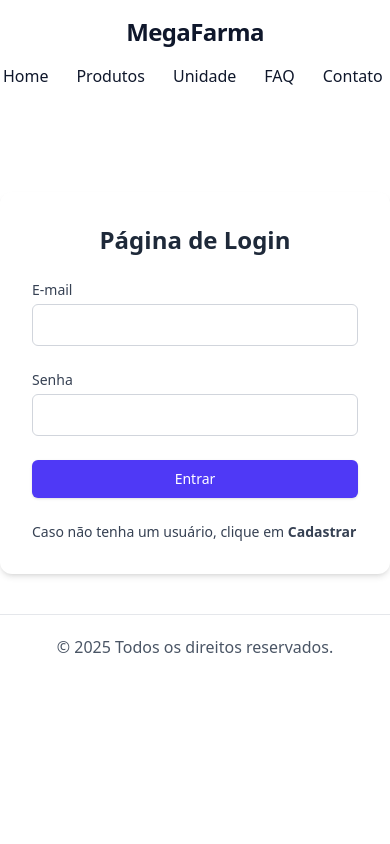
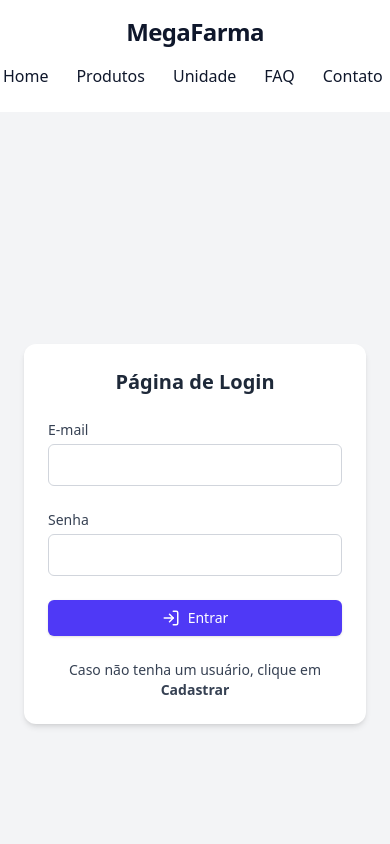
Before and after one commit to 1TDSPG-25/sistema-flow, a React (Vite) app: page /sistema-flow/login in a window 390 px wide. Shown: the top 844 px of the page. Built offline with nearby package versions, Linux system fonts and the light colour scheme; no server answers.

Commit message:
fix(css): Corrigindo responsividade da pagina login.

```diff
--- a/src/routes/Login/index.tsx
+++ b/src/routes/Login/index.tsx
@@ -2,13 +2,14 @@ import { Link, useNavigate } from "react-router-dom";
 import { useForm } from "react-hook-form";
 import { z } from "zod";
 import { zodResolver } from "@hookform/resolvers/zod";
+import { FiLogIn } from "react-icons/fi";
 import type { TipoUser } from "../../types/tipoUsuario";
 import useTheme from "../../context/useTheme";
 
 const API_URL = import.meta.env.VITE_API_URL_USUARIOS;
 
 const loginSchema = z.object({
-  email: z.email({ message: "Por favor, insira um e-mail válido." }),
+  email: z.string().email({ message: "Por favor, insira um e-mail válido." }),
   senha: z.string().min(8, { message: "A senha precisa ter no mínimo 8 caracteres." }),
 });
 
@@ -61,13 +62,18 @@ export default function LoginForm() {
   };
 
   return (
+    <main
+      className={`min-h-screen flex items-center justify-center transition-colors duration-500 px-6 sm:px-10 md:px-16 lg:px-24 xl:px-32 ${
+        isDark ? "bg-gray-900 text-gray-200" : "bg-gray-100 text-gray-900"
+      }`}
+    >
       <div
-      className={`p-8 rounded-xl shadow-md w-full max-w-md mx-auto mt-20 transition-colors duration-500 ${
+        className={`p-6 sm:p-8 md:p-10 lg:p-12 rounded-xl shadow-md w-full max-w-sm sm:max-w-md md:max-w-lg lg:max-w-xl transition-colors duration-500 ${
           isDark ? "bg-gray-800 text-gray-200" : "bg-white text-gray-800"
         }`}
       >
         <h2
-        className={`text-2xl font-bold mb-6 text-center transition-colors duration-500 ${
+          className={`text-xl sm:text-2xl md:text-3xl font-bold mb-6 text-center transition-colors duration-500 ${
             isDark ? "text-gray-100" : "text-gray-800"
           }`}
         >
@@ -75,6 +81,7 @@ export default function LoginForm() {
         </h2>
 
         <form onSubmit={handleSubmit(onSubmit)} className="space-y-6">
+          {/* Campo de e-mail */}
           <div>
             <label
               htmlFor="email"
@@ -97,6 +104,7 @@ export default function LoginForm() {
             {errors.email && <p className="text-red-500 text-sm">{errors.email.message}</p>}
           </div>
 
+          {/* Campo de senha */}
           <div>
             <label
               htmlFor="senha"
@@ -119,17 +127,17 @@ export default function LoginForm() {
             {errors.senha && <p className="text-red-500 text-sm">{errors.senha.message}</p>}
           </div>
 
-        <div>
+          {/* Botão */}
           <button
             type="submit"
-            className="w-full flex justify-center py-2 px-4 border border-transparent rounded-md shadow-sm text-sm font-medium text-white bg-indigo-600 hover:bg-indigo-700 focus:outline-none focus:ring-2 focus:ring-offset-2 focus:ring-indigo-500 cursor-pointer"
+            className="w-full flex justify-center items-center gap-2 py-2 px-4 rounded-md shadow-sm text-sm sm:text-base font-medium text-white bg-indigo-600 hover:bg-indigo-700 transition-all duration-300 focus:outline-none focus:ring-2 focus:ring-offset-2 focus:ring-indigo-500 cursor-pointer"
           >
-            Entrar
+            <FiLogIn size={18} /> Entrar
           </button>
-        </div>
 
+          {/* Link de cadastro */}
           <p
-          className={`block text-sm mt-4 transition-colors duration-500 ${
+            className={`block text-sm sm:text-base mt-4 text-center transition-colors duration-500 ${
               isDark ? "text-gray-200" : "text-gray-700"
             }`}
           >
@@ -140,5 +148,6 @@ export default function LoginForm() {
           </p>
         </form>
       </div>
+    </main>
   );
 }
```
Lines whose indentation alone changed are shown as unchanged.
